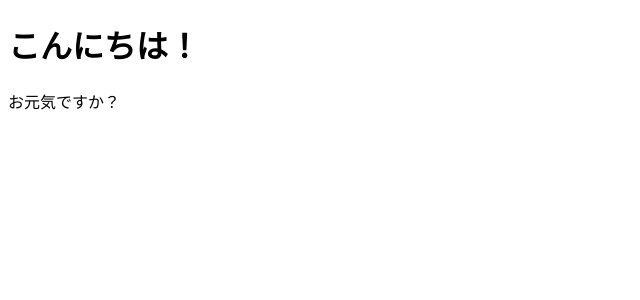
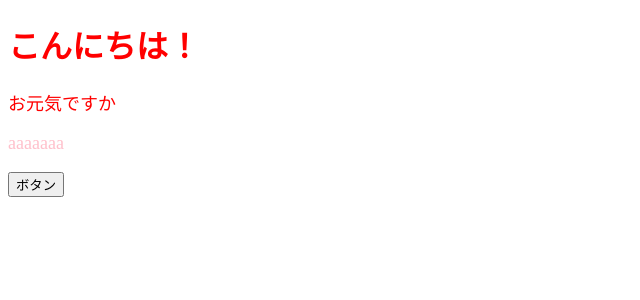
Before and after one commit to mizuki-yamada/react-practice, a React (Create React App) app: page / in a window 1280 px wide. Shown: the top 300 px of the page, without its empty margins (0-640 px from the left). Built offline with nearby package versions, Linux system fonts and the light colour scheme.

Commit message:
ボタンクリックイベントを実装、メッセージの表示用コンポーネントを追加

```diff
--- a/src/App.jsx
+++ b/src/App.jsx
@@ -1,12 +1,18 @@
 import React from "react";
+import ColorfulMessage from "./components/ColorfulMessage";
 
 const App = () => {
-    return (
-        <>
-            <h1>こんにちは！</h1>
-            <p>お元気ですか？</p>
-        </>
-    );
+  const onClickButton = () => alert();
+  return (
+    <>
+      <h1 style={{ color: "red" }}>こんにちは！</h1>
+          <ColorfulMessage color="red">お元気ですか</ColorfulMessage>
+          <ColorfulMessage color="pink">aaaaaaa</ColorfulMessage>
+
+      {/* <p style={contentStyle}>元気です</p> */}
+      <button onClick={onClickButton}>ボタン</button>
+    </>
+  );
 };
 
 export default App;
--- /dev/null
+++ b/src/components/ColorfulMessage.jsx
@@ -0,0 +1,12 @@
+import React from "react";
+
+const ColorfulMessage = (props) => {
+    const { color, children} = props;
+  const contentStyle = {
+    color,
+    fontSize: "18px",
+  };
+  return <p style={contentStyle}>{children}</p>;
+};
+
+export default ColorfulMessage;
```
